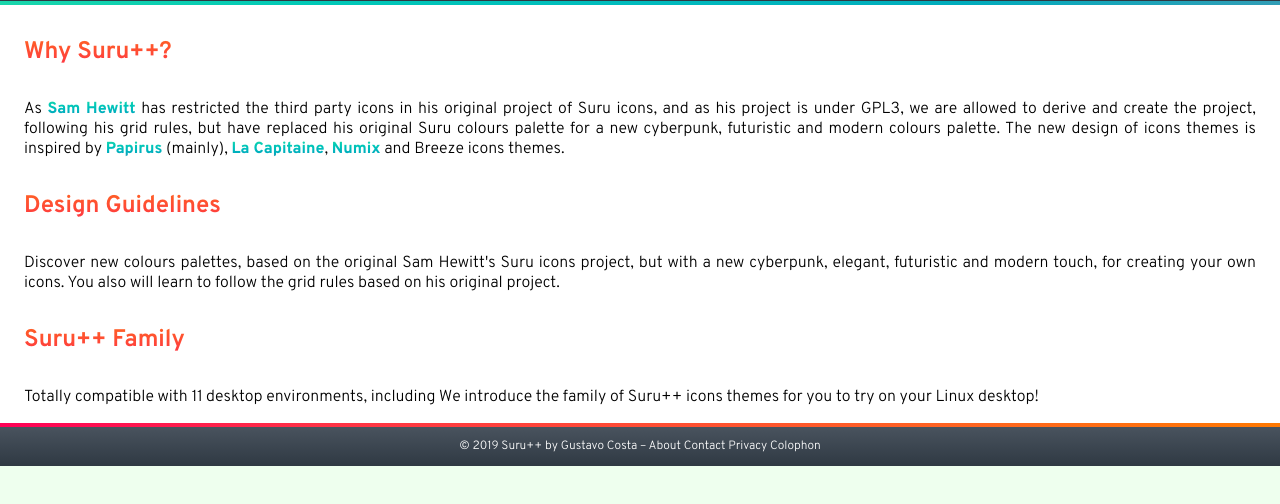
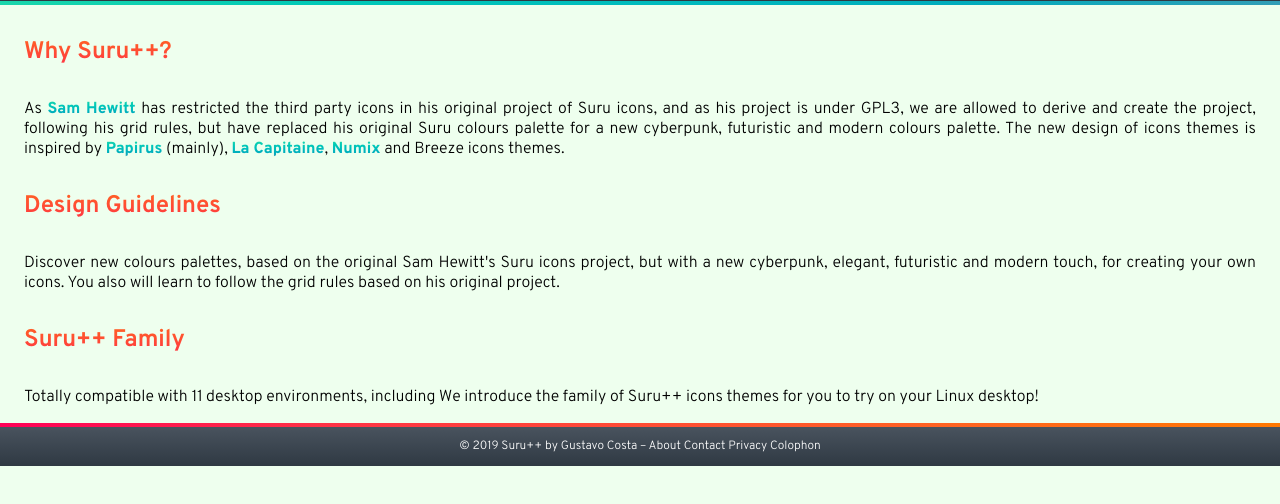
Before and after one commit to gusbemacbe/suru-plus-site, a plain HTML site: page index.html in a window 1280 px wide. Shown: the part 108-612 px from the top of the page. Drawn offline with Linux system fonts and the light colour scheme.

Commit message:
Version 1.2.6

```diff
--- a/css/screen.css
+++ b/css/screen.css
@@ -229,7 +229,6 @@
 #top
 {
 	background: #FFF;
-	max-width: 100%;
 	height: 100%;
 	margin: 0 auto;
 }
--- a/index.html
+++ b/index.html
@@ -7,8 +7,6 @@
 		<title>Welcome to Suru++ Family</title>
 	</head>
 	<body>
-
-	<div id="top">
 
 	<div class="title_back">
 		<h1 class="title">Suru++ Project</h1>
@@ -40,8 +38,5 @@
 
 		<div id="footer">© 2019 Suru++ by Gustavo Costa – About Contact Privacy Colophon</div>
 
-
-	<!-- top--></div>
-
 	</body>
 </html>
```
Also changed, not shown: guidelines.html (+0 -4 lines).
